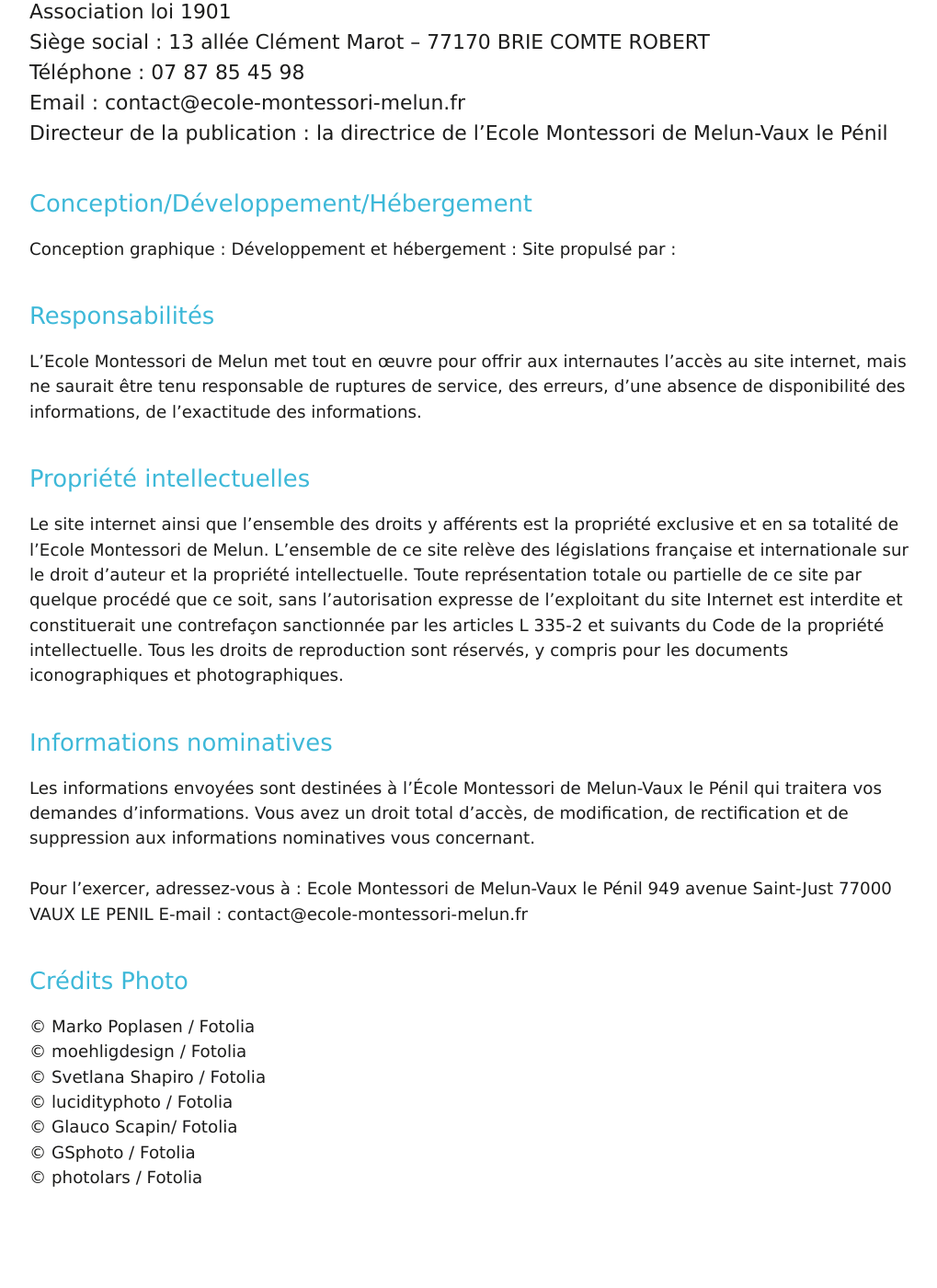
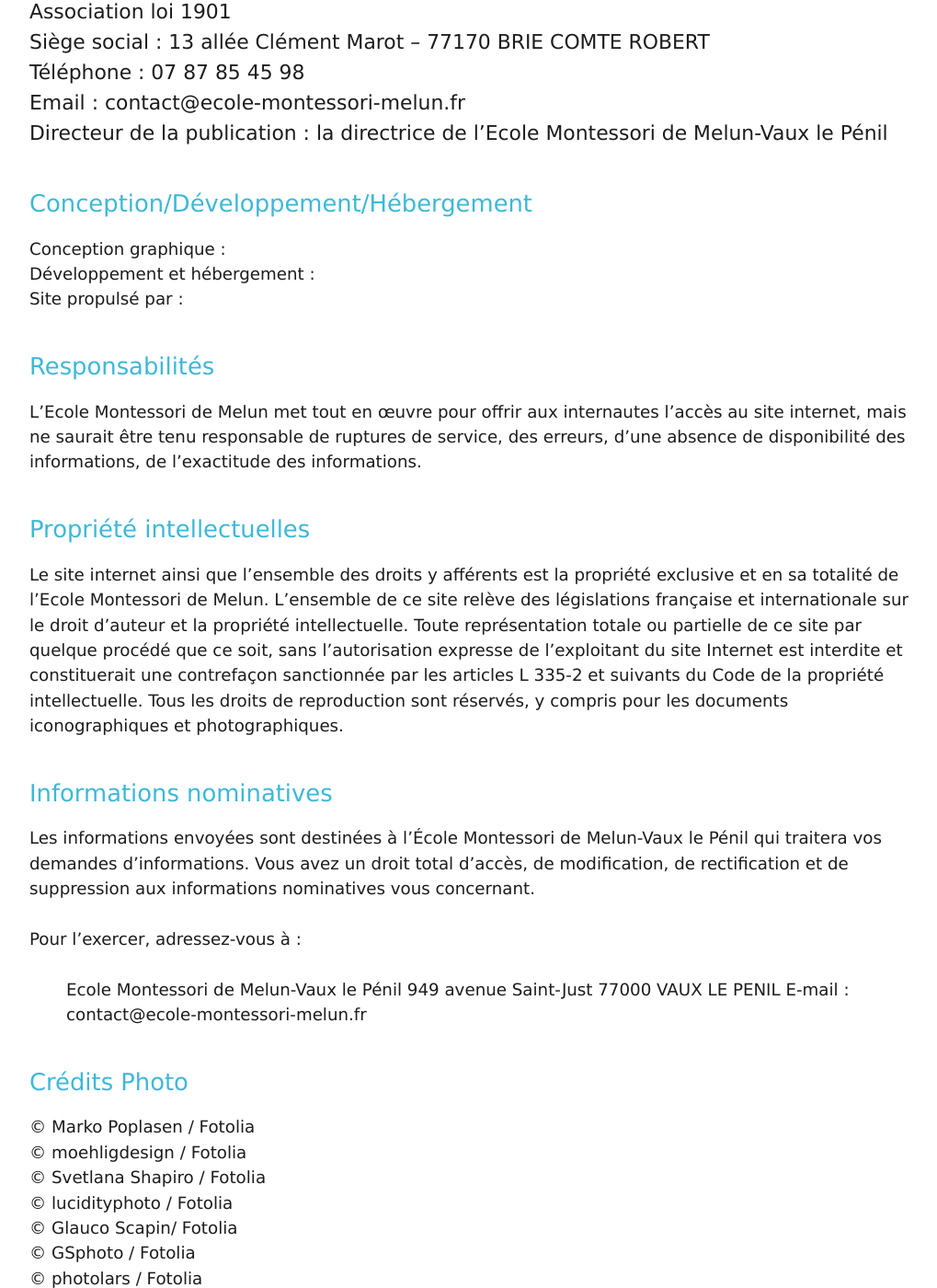
Before and after one commit to montessori-melun/montessori-melun.github.io, a Jekyll site: the page built from mentions.md, in a window 1280 px wide and 1400 px high, scrolled down 554 px. Shown: the whole window at 92% size, without its empty margins (128-1147 px from the left). Built offline with Jekyll 4.4.1, drawn with Linux system fonts in a browser that asks for light colours; our own code applies the rules of GitHub Pages for plain Markdown files.

```diff
--- a/mentions.md
+++ b/mentions.md
@@ -30,10 +30,10 @@ L’ensemble de ce site relève des législations française et internationale s
 Les informations envoyées sont destinées à l’École Montessori de Melun-Vaux le Pénil qui traitera vos demandes d’informations. Vous avez un droit total d’accès, de modification, de rectification et de suppression aux informations nominatives vous concernant.
 
 Pour l’exercer, adressez-vous à :
-Ecole Montessori de Melun-Vaux le Pénil
-949 avenue Saint-Just
-77000 VAUX LE PENIL
-E-mail : contact@ecole-montessori-melun.fr
+> Ecole Montessori de Melun-Vaux le Pénil
+> 949 avenue Saint-Just
+> 77000 VAUX LE PENIL
+> E-mail : contact@ecole-montessori-melun.fr
 
 ## Crédits Photo
 
```
